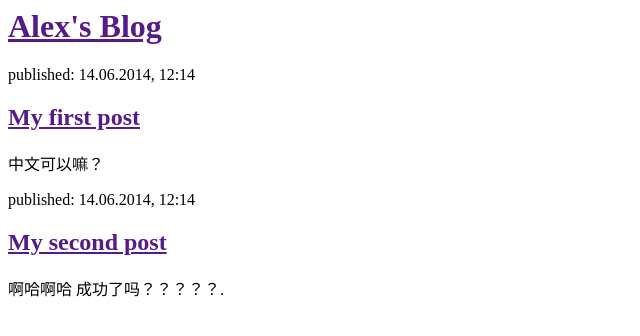
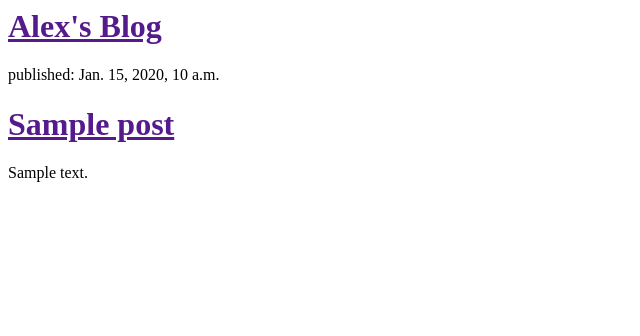
Before and after one commit to AlexLi88/personalBlog, a Django app: page / in a window 1280 px wide. Shown: the top 336 px of the page, without its empty margins (0-640 px from the left). Run offline with Django 3.2, Linux system fonts and the light colour scheme; tables that the repository leaves empty hold one stand-in row (values such as "Sample post").

Commit message:
Use Django templates

```diff
--- a/blog/templates/blog/post_list.html
+++ b/blog/templates/blog/post_list.html
@@ -7,16 +7,12 @@
             <h1><a href="">Alex's Blog</a></h1>
         </div>
 
-        <div>
-            <p>published: 14.06.2014, 12:14</p>
-            <h2><a href="">My first post</a></h2>
-            <p>中文可以嘛？</p>
-        </div>
-
-        <div>
-            <p>published: 14.06.2014, 12:14</p>
-            <h2><a href="">My second post</a></h2>
-            <p>啊哈啊哈   成功了吗？？？？？.</p>
-        </div>
+        {% for post in posts %}
+	    <div>
+	        <p>published: {{ post.published_date }}</p>
+	        <h1><a href="">{{ post.title }}</a></h1>
+	        <p>{{ post.text|linebreaks }}</p>
+	    </div>
+		{% endfor %}
     </body>
 </html>
--- a/blog/views.py
+++ b/blog/views.py
@@ -1,6 +1,7 @@
 from django.shortcuts import render
-
+from .models import Post
 # Create your views here.
 
 def post_list(request):
-    return render(request, 'blog/post_list.html', {})
+	posts = Post.objects.filter(published_date__isnull=False).order_by('published_date')
+	return render(request, 'blog/post_list.html', {'posts': posts})
```
